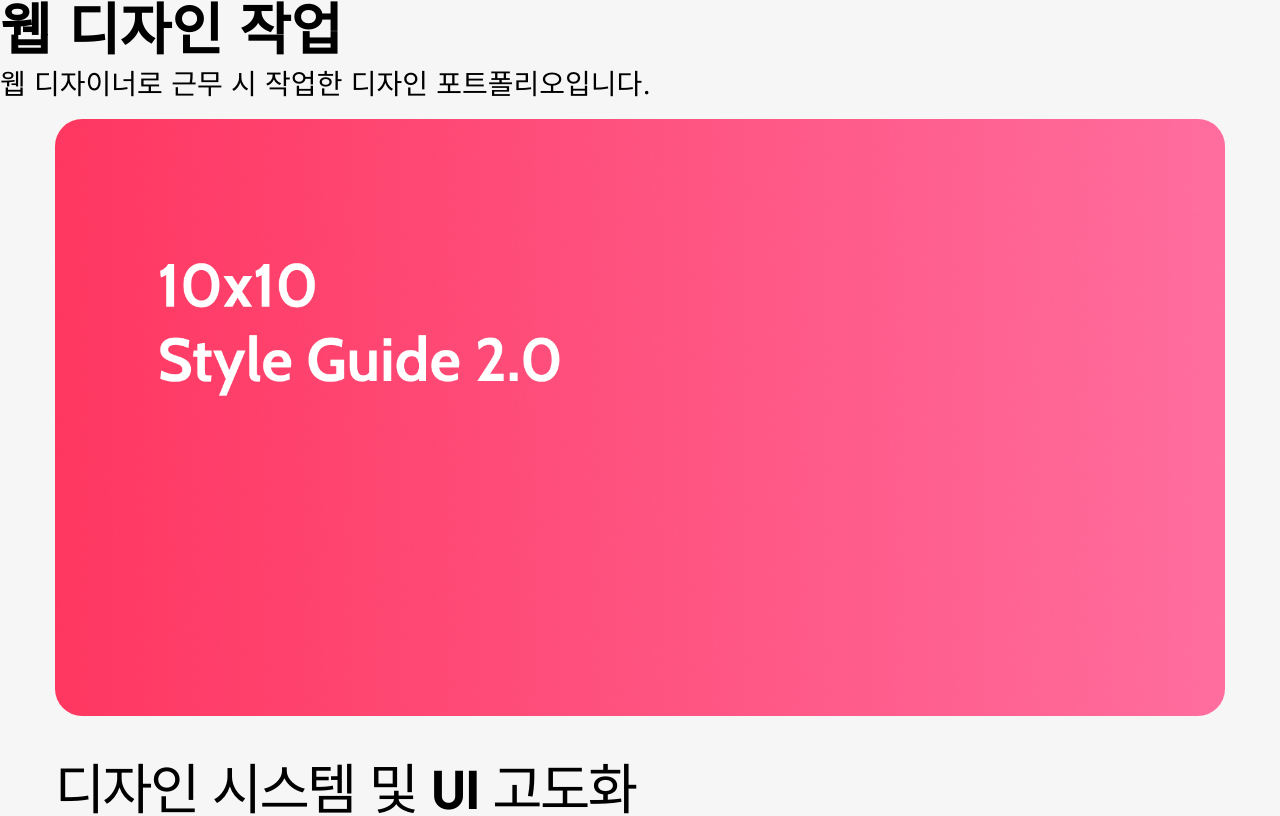
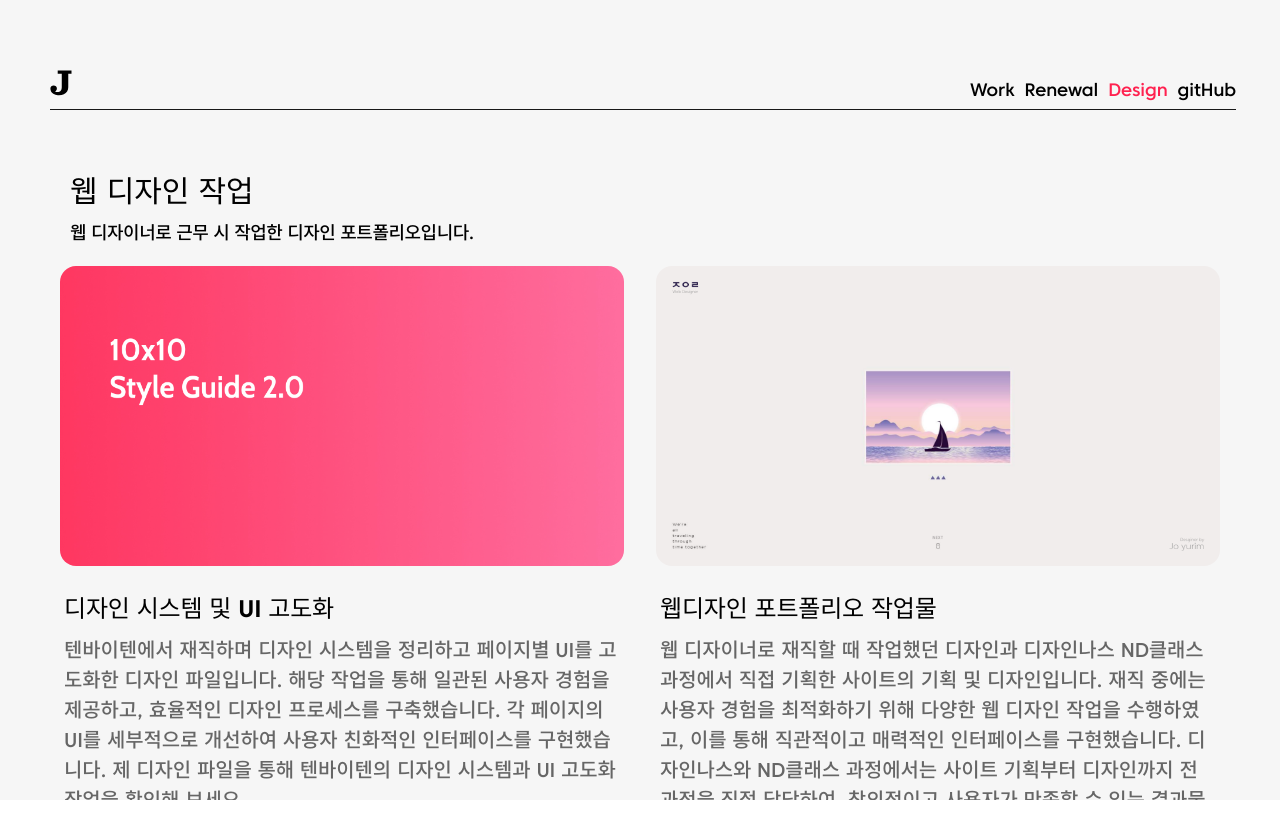
Before and after one commit to joyurim/warehouse, a Vue app: page /web-design in a window 1280 px wide. Shown: the top 816 px of the page. Built offline with nearby package versions, Linux system fonts and the light colour scheme; a web font is replaced by a local one.

Commit message:
디자인 메뉴 pc 레이아웃 작업

```diff
--- a/src/styles/common.scss
+++ b/src/styles/common.scss
@@ -150,22 +150,26 @@
     background: #F6F6F6;
     font-size: pxToVw(14);
     line-height: 1.25;
+    .wrapper {
+      display: flex;
+      flex-direction: column;
+      min-height: 0;
+      height: 100svh;
+      .content{
+        flex: 1;
+        overflow-y: auto;
+        overflow-x: hidden;
+      }
+    }
     &.webLayout {
       font-size: 28px;
+      .wrapper {
+        max-width: 1200px;
+        margin: 0 auto;
+      }
     }
     .router-link-active {
       color: $ten;
     }
   }
 }
-.wrapper {
-  display: flex;
-  flex-direction: column;
-  min-height: 0;
-  height: 100svh;
-  .content{
-    flex: 1;
-    overflow-y: auto;
-    overflow-x: hidden;
-  }
-}
--- a/src/styles/extend.scss
+++ b/src/styles/extend.scss
@@ -1,10 +1,40 @@
-.title {
-  display: flex;
-  align-items: center;
-  margin-bottom: pxToVw(16);
-  @include font(20,28,$weight-700);
-  letter-spacing: - pxToVw(0.5);
-}
 .layoutPadding {
   padding: 0 pxToVw(16);
 }
+
+.pageTitle {
+  padding-top: pxToVw(20);
+  padding-left: pxToVw(20);
+  font: pxToVw(28) / pxToVw(38) $weight-700;
+}
+.pageDiscretion {
+  padding-left: pxToVw(20);
+  margin-bottom: pxToVw(8);
+  font: pxToVw(14)/ pxToVw(20)x $weight-500;
+  letter-spacing: -0.5px;
+}
+
+.webLayout {
+  .pageTitle {
+    padding-top: 0;
+    padding-left: 10px;
+    font: 30px / 48px $weight-700;
+  }
+  .pageDiscretion {
+    padding-left: 10px;
+    margin-bottom: 16px;
+    font: 18px / 32px $weight-500;
+    letter-spacing: -0.5px;
+  }
+}
+
+
+.today {
+  .title {
+    display: flex;
+    align-items: center;
+    margin-bottom: pxToVw(16);
+    @include font(20,28,$weight-700);
+    letter-spacing: - pxToVw(0.5);
+  }
+}
--- a/src/styles/work/workList.scss
+++ b/src/styles/work/workList.scss
@@ -1,14 +1,10 @@
+@import '@/styles/extend.scss';
 .content {
   .title {
-    padding-top: pxToVw(20);
-    padding-left: pxToVw(20);
-    font: pxToVw(28) / pxToVw(38) $weight-700;
+    @extend .pageTitle;
   }
   .discretion {
-    padding-left: pxToVw(20);
-    margin-bottom: pxToVw(8);
-    font: pxToVw(14)/ pxToVw(20)x $weight-500;
-    letter-spacing: -0.5px;
+    @extend .pageDiscretion;
   }
   .event {
     display: flex;
@@ -54,22 +50,13 @@
   }
 }
 .webLayout {
-  .wrapper {
-    max-width: 1200px;
-    margin: 0 auto;
-  }
   .content {
     padding: 60px 20px 94px;
     .title {
-      padding-top: 0;
-      padding-left: 10px;
-      font: 30px / 48px $weight-700;
+      @extend .pageTitle;
     }
     .discretion {
-      padding-left: 10px;
-      margin-bottom: 16px;
-      font: 18px / 32px $weight-500;
-      letter-spacing: -0.5px;
+      @extend .pageDiscretion;
     }
     .event {
       display: grid;
--- a/src/views/WebDesign.vue
+++ b/src/views/WebDesign.vue
@@ -1,16 +1,18 @@
 <template>
-  <div class="layout">
-    <h1 class="layout__header">웹 디자인 작업</h1>
-    <p class="layout__discretion">웹 디자이너로 근무 시 작업한 디자인 포트폴리오입니다.</p>
-    <div class="design layout__content">
+  <div class="wrapper">
+    <PortfolioHeader />
+    <section class="design content">
+      <h1 class="title">웹 디자인 작업</h1>
+      <p class="discretion">웹 디자이너로 근무 시 작업한 디자인 포트폴리오입니다.</p>
+      <div class="design">
         <a
             href="https://www.figma.com/design/756YAflEL7tiK3zEoBPWLQ/Style-Guide?node-id=0-1&t=UbCwXkCoKWRWiXkZ-0"
             target="_blank"
             class="design__list"
         >
           <img src="@/assets/web/cover.jpg" alt="텐바이텐 디자인 시스템">
-        <p class="title">디자인 시스템 및 UI 고도화</p>
-        <p class="description">
+          <p class="design__list--title">디자인 시스템 및 UI 고도화</p>
+          <p class="design__list--description">
             텐바이텐에서 재직하며 디자인 시스템을 정리하고 페이지별 UI를 고도화한 디자인 파일입니다.
             해당 작업을 통해 일관된 사용자 경험을 제공하고, 효율적인 디자인 프로세스를 구축했습니다. 각 페이지의 UI를 세부적으로 개선하여 사용자 친화적인 인터페이스를 구현했습니다.
             제 디자인 파일을 통해 텐바이텐의 디자인 시스템과 UI 고도화 작업을 확인해 보세요.
@@ -22,8 +24,8 @@
             class="design__list"
         >
           <img src="@/assets/web/nase.png" alt="디자인나스 포트폴리오">
-        <p class="title">웹디자인 포트폴리오 작업물</p>
-        <p class="description">
+          <p class="design__list--title">웹디자인 포트폴리오 작업물</p>
+          <p class="design__list--description">
             웹 디자이너로 재직할 때 작업했던 디자인과
             디자인나스 ND클래스 과정에서 직접 기획한 사이트의 기획 및 디자인입니다.
             재직 중에는 사용자 경험을 최적화하기 위해 다양한 웹 디자인 작업을 수행하였고,
@@ -33,19 +35,31 @@
           </p>
         </a>
       </div>
+    </section>
   </div>
 </template>
 
 <script>
 import {defineComponent} from 'vue'
+import PortfolioHeader from "@/components/common/PortfolioHeader.vue";
 export default defineComponent({
-  name: 'WebDesign'
+  name: 'WebDesign',
+  components: {PortfolioHeader}
 })
 </script>
 
 <style scoped lang="scss">
+@import '@/styles/extend.scss';
+.content {
+  .title {
+    @extend .pageTitle;
+  }
+  .discretion {
+    @extend .pageDiscretion;
+  }
   .design {
-  padding: pxToVw(4) pxToVw(16);
+    @extend .layoutPadding;
+    padding-bottom: 60px;
     &__list {
       &:first-child {
         margin-bottom: pxToVw(32);
@@ -57,16 +71,55 @@
         margin-bottom: pxToVw(8);
         border-radius: pxToVw(8);
       }
-    .title {
+      &--title {
         margin-bottom: pxToVw(4);
         font: pxToVw(16) / 1.5 $weight-600;
         letter-spacing: -0.2vw;
       }
-    .description {
+      &--description {
         color: $grey60;
         font: pxToVw(13) / 1.5 $weight-500;
         letter-spacing: -0.15vw;
       }
     }
   }
+}
+.webLayout {
+  .content {
+    padding: 60px 20px 94px;
+    .title {
+      @extend .pageTitle;
+    }
+    .discretion {
+      @extend .pageDiscretion;
+    }
+    .design {
+      display: grid;
+      gap: 32px;
+      grid-template-columns: repeat(2, 1fr);
+      padding: 0;
+      &__list {
+        width: 100%;
+        margin-bottom: 0;
+        > img {
+          width: inherit;
+          height: 300px;
+          margin-bottom: 16px;
+          border-radius: 16px;
+        }
+        &--title {
+          padding: 0 4px;
+          margin-bottom: 8px;
+          font: 24px / 1.5 $weight-600;
+          letter-spacing: -0.2px;
+        }
+        &--description {
+          padding: 0 4px;
+          font: 20px / 1.5 $weight-500;
+          letter-spacing: -0.15px;
+        }
+      }
+    }
+  }
+}
 </style>
```
Lines whose indentation alone changed are shown as unchanged.
